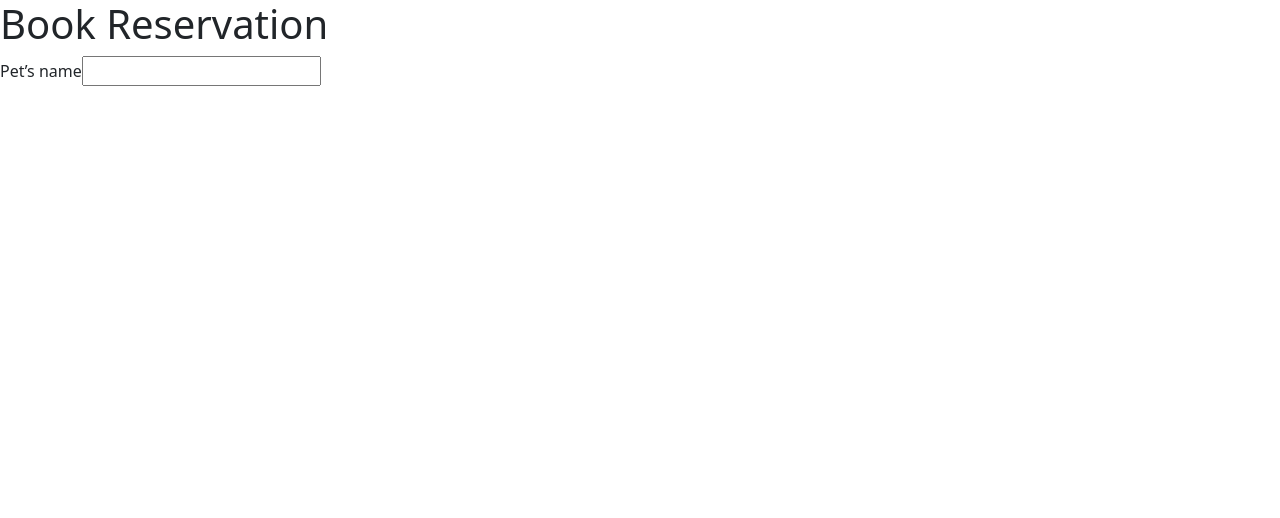
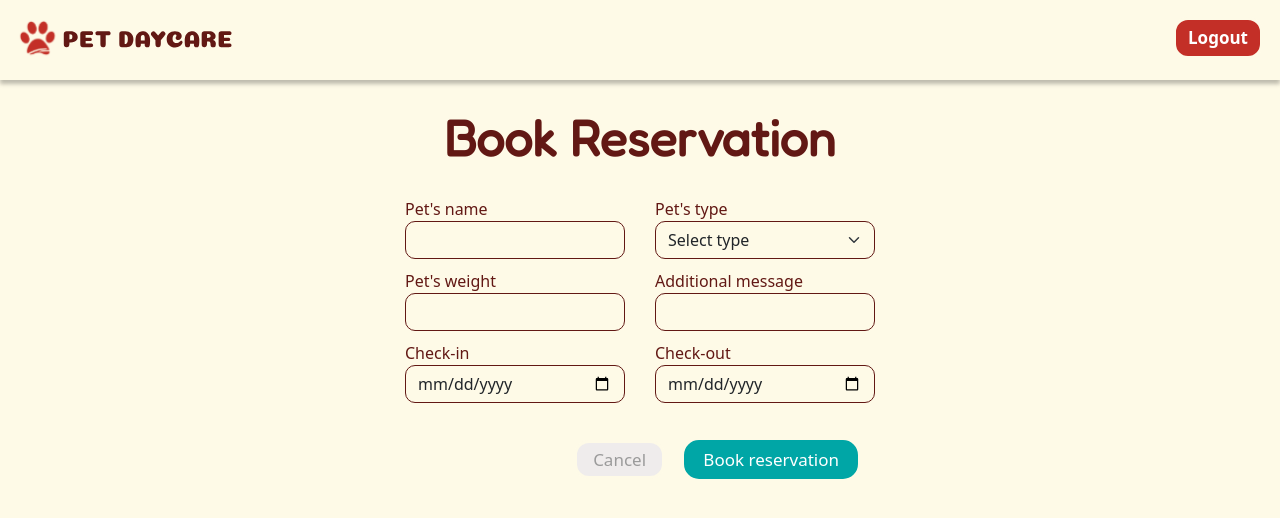
Before and after one commit to Pet-Daycare/frontend, a React (Create React App) app: page /book-reservation in a window 1280 px wide. Shown: the top 518 px of the page. Built offline with nearby package versions, Linux system fonts and the light colour scheme.

Commit message:
Book reservation

```diff
--- /dev/null
+++ b/src/components/HeaderLogout/index.css
@@ -0,0 +1,31 @@
+.header-logout {
+  height: 80px;
+  padding: 17px;
+  display: flex;
+  justify-content: space-between;
+  vertical-align: middle;
+  background: #fefae7;
+  box-shadow: 0px 4px 4px rgba(0, 0, 0, 0.25);
+}
+.logout_btn {
+  background: #c32f27;
+  border-radius: 15px;
+  border: 3px solid #fefae7;
+  width: 90px;
+  height: 42px;
+  text-align: center;
+  color: white;
+  font-weight: bold;
+  font-size: 17px;
+}
+.logout_btn:hover {
+  background: #fefae7;
+  border-radius: 15px;
+  border: 3px solid #c32f27;
+  width: 90px;
+  height: 42px;
+  text-align: center;
+  color: black;
+  font-weight: bold;
+  font-size: 17px;
+}
--- /dev/null
+++ b/src/components/HeaderLogout/index.js
@@ -0,0 +1,14 @@
+import React from 'react';
+import './index.css';
+import Logo from '../../assets/logo-w-name.svg'
+
+function HeaderLogout() {
+  return (
+    <div className='header-logout'>
+      <img src={Logo}></img>
+      <button class="logout_btn">Logout</button>
+    </div>
+  )
+}
+
+export default HeaderLogout
--- /dev/null
+++ b/src/pages/BookReservation/index.css
@@ -0,0 +1,68 @@
+.book-page {
+  height: 100vh;
+  background-color: #fefae7;
+  background-size: cover;
+  background-repeat: no-repeat;
+  background-attachment: fixed;
+}
+.title {
+  margin: 3%;
+  font-family: "Fredoka";
+  color: #621814;
+  font-weight: 800;
+  font-size: 50px;
+}
+.book {
+  border: 1px solid #621814;
+  border-radius: 10px;
+  background-color: #fefae7;
+  margin-bottom: 10px;
+}
+table {
+  width: 500px;
+}
+.form {
+  padding: 0 15px;
+}
+label {
+  color: #621814;
+}
+option {
+  color: #621814;
+}
+button {
+  width: max-content;
+}
+.button_group {
+  margin-top: 2%;
+  margin-left: 4%;
+}
+.cancel_btn {
+  padding: 4px 16px;
+  text-align: center;
+  display: inline-block;
+  font-size: 17px;
+  font-weight: 500;
+  color: #9b9b9b;
+  background: #efecec;
+  border-radius: 15px;
+  border: 3px solid #fefae7;
+  margin-top: 4%;
+  margin-right: 30%;
+}
+.cancel_btn:hover {
+  padding: 4px 16px;
+  text-align: center;
+  display: inline-block;
+  font-size: 17px;
+  font-weight: 500;
+  color: black;
+  background: white;
+  border-radius: 15px;
+  border: 3px solid #fefae7;
+  margin-top: 4%;
+  margin-right: 30%;
+}
+col {
+  align: center;
+}
--- a/src/pages/BookReservation/index.js
+++ b/src/pages/BookReservation/index.js
@@ -1,28 +1,88 @@
-import React from 'react'
+import React from "react";
+import "./index.css";
+import HeaderLogout from "../../components/HeaderLogout";
 
 function BookReservation() {
   return (
-    <div>
-      <h1>
-        Book Reservation
-      </h1>
+    <div class="book-page">
+      <HeaderLogout />
 
-     <form>
-        <div>
-            <div>
-                <label>
-                    Pet’s name
-                </label>
-                <input
+      <div className="container d-flex flex-column align-items-center">
+        <span className="title">Book Reservation</span>
+
+        <table>
+          <tr>
+            <td class="form">
+              <label>Pet's name</label>
+              <input
                 type="text"
-                >
-                </input>
-            </div>
+                class="form-control book"
+                id="pet_name"
+              ></input>
+            </td>
+            <td class="form">
+              <label>Pet's type</label>
+              <select class="form-select book" id="pet_type">
+                <option value="" disabled selected>
+                  Select type
+                </option>
+                <option value="Dog">Dog</option>
+                <option value="Cat">Cat</option>
+                <option value="Rabbit">Rabbit</option>
+                <option value="Other">Other</option>
+              </select>
+            </td>
+          </tr>
+          <tr>
+            <td class="form">
+              <label>Pet's weight</label>
+              <input
+                type="text"
+                class="form-control book"
+                id="pet_weight"
+              ></input>
+            </td>
+            <td class="form">
+              <label>Additional message</label>
+              <input
+                type="text"
+                class="form-control book"
+                id="additional_message"
+              ></input>
+            </td>
+          </tr>
+          <tr>
+            <td class="form">
+              <label>Check-in</label>
+              <input
+                type="date"
+                class="form-control book"
+                id="check-in"
+              ></input>
+            </td>
+            <td class="form">
+              <label>Check-out</label>
+              <input
+                type="date"
+                class="form-control book"
+                id="check-out"
+              ></input>
+            </td>
+          </tr>
+        </table>
+
+        <div class="row justify-content-end button_group">
+          <div class="col-2"></div>
+          <div class="col-5">
+            <button class="cancel_btn">Cancel</button>
+          </div>
+          <div class="col-5">
+            <button class="book_btn">Book reservation</button>
+          </div>
         </div>
-     </form>
-
+      </div>
     </div>
-  )
+  );
 }
 
-export default BookReservation
+export default BookReservation;
```
